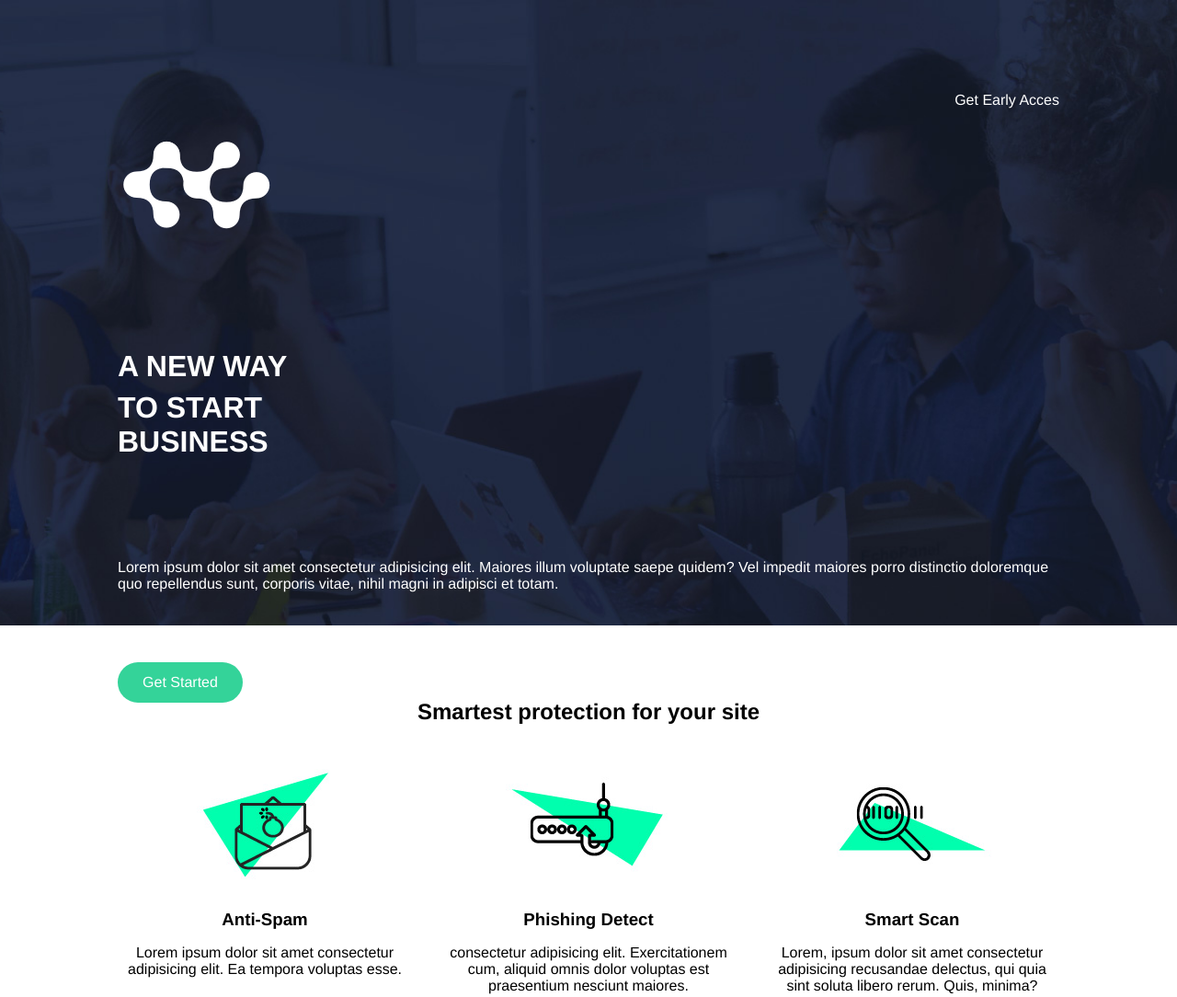
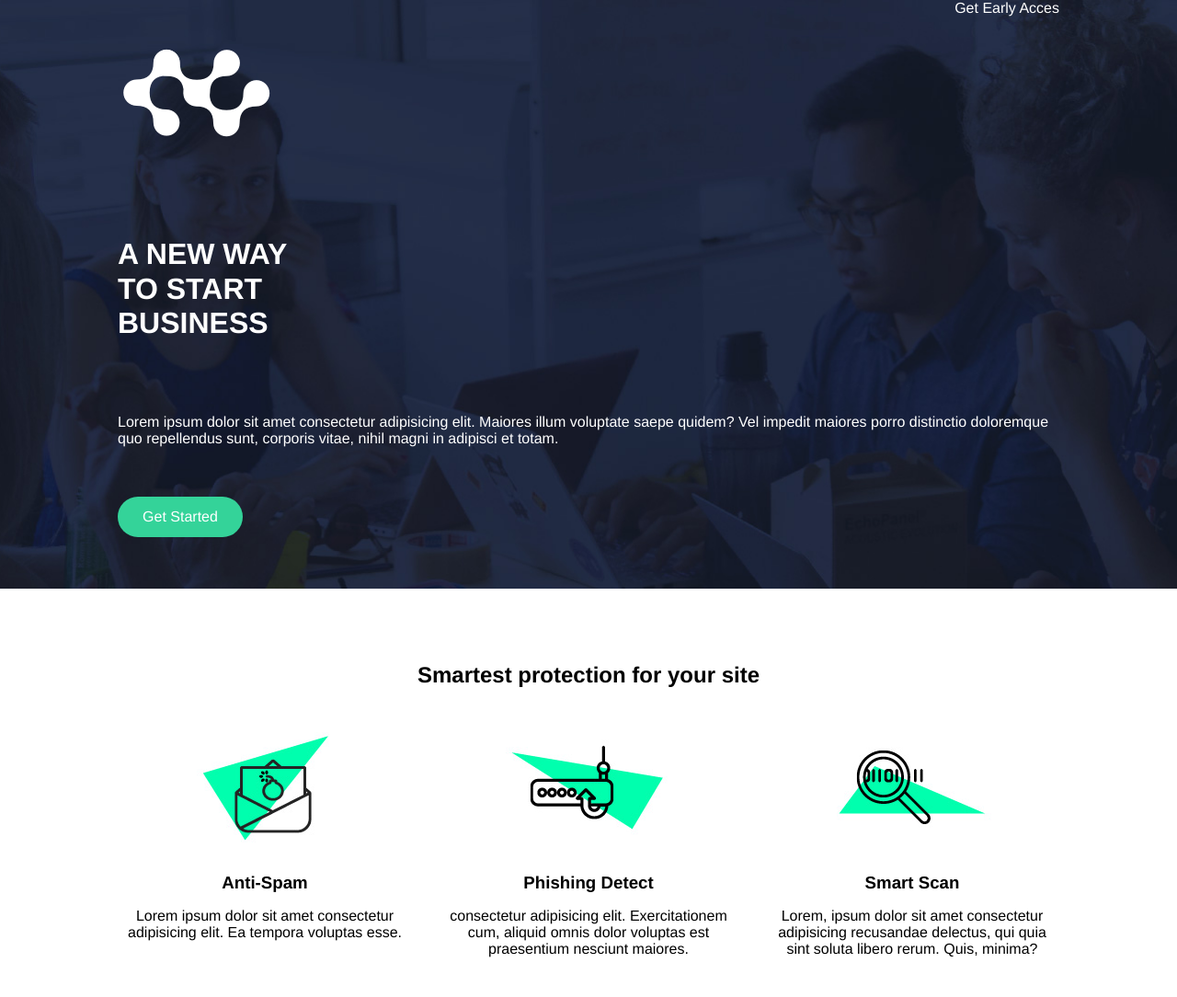
Before and after one commit to diefftinn/actividad-clase, a plain HTML site: page index.html in a window 1280 px wide. Shown: the top 1084 px of the page at 92% size. Drawn offline with nearby package versions, Linux system fonts and the light colour scheme.

Commit message:
m los cambios new

```diff
--- a/index.html
+++ b/index.html
@@ -3,6 +3,7 @@
 <head>
     <meta charset="UTF-8">
     <meta name="viewpor t" content="width=device-width, initial-scale=1.0">
+    <link href='https://unpkg.com/boxicons@2.1.4/css/boxicons.min.css' rel='stylesheet'>
     <link rel="stylesheet" href="styles.css">
     <title>taller rozo</title>
 </head>
@@ -12,9 +13,8 @@
     <div class="header">
     <div class="arriba">
     <a href="$">
+
         <img src="images/client-10.png" class="recuadro"    alt>
-
-
     </a>
     <a href="$">Get Early Acces</a>
     </div>
--- a/styles.css
+++ b/styles.css
@@ -23,14 +23,16 @@ body{
     background-repeat: no-repeat;
     background-position: center center;
     background-clip: padding-box;
-    height: 85vh;
+    height: 80vh;
     display: flex;
     justify-content: center;
     align-items: center;
+
+
   }
 
   .header {
-    height: 60vh;
+    height: 80vh;
     width: 80vw;
   }
 
@@ -38,10 +40,12 @@ body{
     display: flex;
     flex-direction: row;
     justify-content: space-between;
+
+
   }
 
   .arriba i {
-    font-size: 3rem;
+    font-size: 2rem;
   }
 
   .arriba a {
@@ -50,22 +54,24 @@ body{
     text-decoration: none;
   }
 
+
   .lebel-botton {
     color: var(--white);
-    height: 52vh;
+    height: 42vh;
     display: flex;
     flex-direction: column;
     justify-content: space-evenly;
+
   }
 
   .container-conted {
-    width: 35vw;
+    width: 5vw;
     margin-bottom: 1.5rem;
   }
 
   .container-conted h1 {
     width: 20rem;
-    margin-bottom: 0.5rem;
+    margin-bottom: .05rem;
   }
 
   .boton a {
@@ -190,7 +196,6 @@ body{
 
   .plan {
     width: 15rem;
-
     display: flex;
     flex-direction: column;
     align-items: center;
```
Also changed, not shown: assets/Atlas.png (added).
